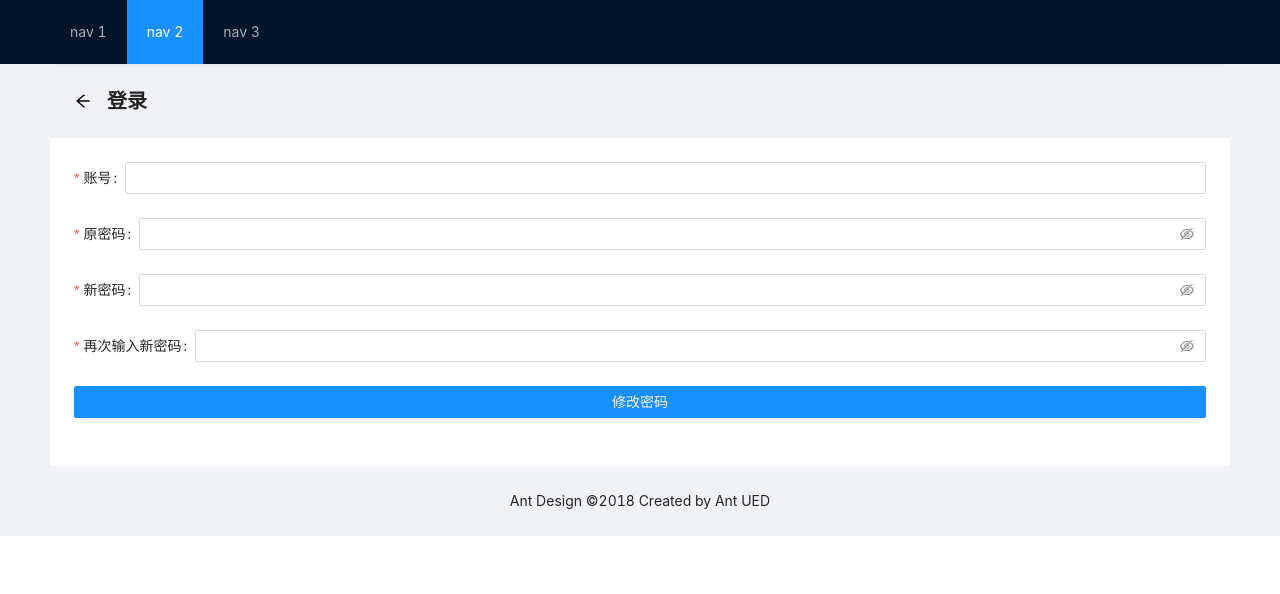
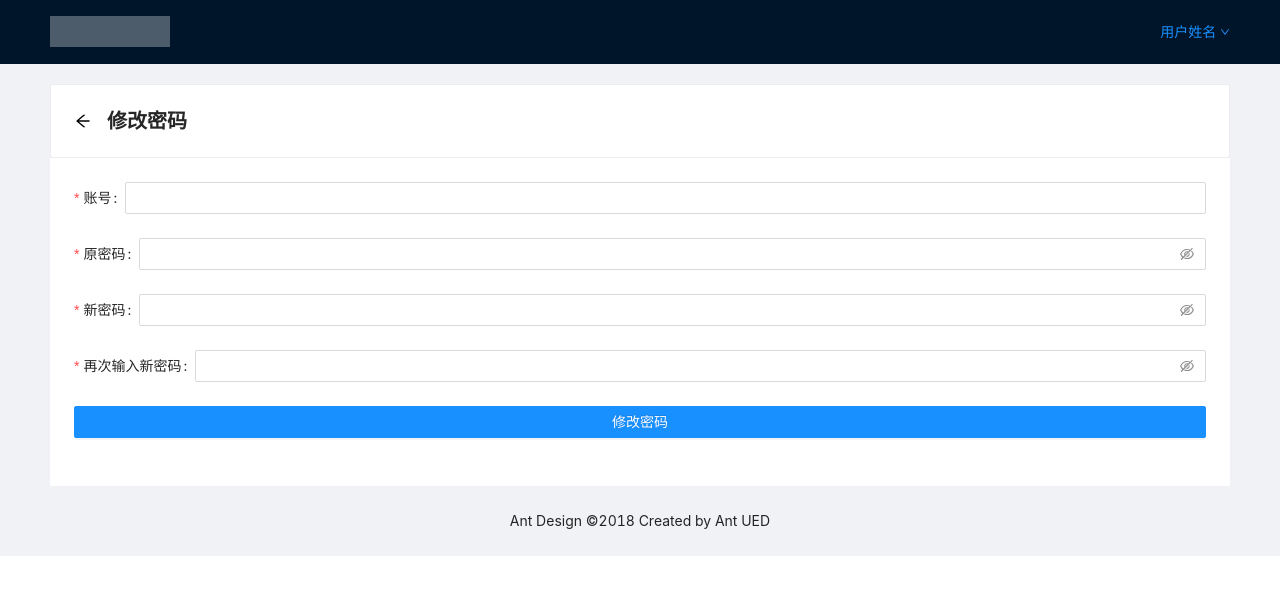
Before and after one commit to DF11G/exam, a React app: page /changePassword in a window 1280 px wide. Built offline with nearby package versions, Linux system fonts and the light colour scheme.

Commit message:
添加个人信息菜单

```diff
--- a/src/Pages/Components/Index/ChangePassword.css
+++ b/src/Pages/Components/Index/ChangePassword.css
@@ -1,7 +1,19 @@
+.changePassword {
+
+}
+
 .changePassword-form {
-
+  min-height: 280px;
+  padding: 24px;
+  background: #fff;
 }
 
 .changePassword-form-button {
   width: 100%;
 }
+
+.site-page-header {
+  margin-top: 20px;
+  border: 1px solid rgb(235, 237, 240);
+  background: #fff;
+}
--- a/src/Pages/Components/Index/ChangePassword.js
+++ b/src/Pages/Components/Index/ChangePassword.js
@@ -2,7 +2,7 @@ import React, { Component } from 'react'
 import "antd/dist/antd.css"
 import Axios from 'axios'
 import { withRouter } from "react-router-dom"
-import { Form, Input, Button } from 'antd';
+import { Form, Input, Button, PageHeader } from 'antd';
 import "./ChangePassword.css"
 
 
@@ -36,6 +36,12 @@ class ChangePassword extends Component {
 
   render() {
     return (
+      <div className="changePassword">
+        <PageHeader
+            className="site-page-header"
+            onBack={() => window.history.back()}
+            title="修改密码"
+        />
         <Form
           name="changePassword"
           onFinish={this.onFinish}
@@ -97,6 +103,7 @@ class ChangePassword extends Component {
           </Form.Item>
 
         </Form>
+      </div>
     );
   }
 
--- a/src/Pages/Components/Index/Login.css
+++ b/src/Pages/Components/Index/Login.css
@@ -1,6 +1,13 @@
-.login-form {
+.login {
 
 }
+
+.login-form {
+  min-height: 280px;
+  padding: 24px;
+  background: #fff;
+}
+
 .login-form-forgot {
   float: right;
 }
@@ -10,3 +17,8 @@
 .login-form-button {
   width: 100%;
 }
+.site-page-header {
+  margin-top: 20px;
+  border: 1px solid rgb(235, 237, 240);
+  background: #fff;
+}
--- a/src/Pages/Components/Index/Login.js
+++ b/src/Pages/Components/Index/Login.js
@@ -1,6 +1,6 @@
 import React, { Component } from 'react'
 import { withRouter } from "react-router-dom";
-import { Form, Input, Button, Checkbox } from 'antd';
+import { Form, Input, Button, Checkbox, PageHeader } from 'antd';
 import { UserOutlined, LockOutlined } from '@ant-design/icons';
 import "antd/dist/antd.css"
 import Axios from 'axios'
@@ -35,6 +35,12 @@ class Login extends Component {
 
     render() {
         return (
+          <div className="login">
+            <PageHeader
+                className="site-page-header"
+                backIcon="false"
+                title="登录"
+            />
             <Form
               name="login_login"
               className="login-form"
@@ -86,6 +92,7 @@ class Login extends Component {
                 Or <a href="register">立即注册!</a>
               </Form.Item>
             </Form>
+          </div>
           )
     }
 
--- a/src/Pages/Components/Index/Register.css
+++ b/src/Pages/Components/Index/Register.css
@@ -1,7 +1,19 @@
+.register {
+
+}
+
 .register-form {
-
+  min-height: 280px;
+  padding: 24px;
+  background: #fff;
 }
 
 .register-form-button {
   width: 100%;
 }
+
+.site-page-header {
+  margin-top: 20px;
+  border: 1px solid rgb(235, 237, 240);
+  background: #fff;
+}
--- a/src/Pages/Components/Index/Register.js
+++ b/src/Pages/Components/Index/Register.js
@@ -1,8 +1,8 @@
-import React, { Component, useState } from 'react'
+import React, { Component } from 'react'
 import "antd/dist/antd.css"
 import Axios from 'axios'
 import { withRouter } from "react-router-dom"
-import { Form, Input, Tooltip, Button, Select } from 'antd';
+import { Form, Input, Tooltip, Button, Select, PageHeader } from 'antd';
 import { QuestionCircleOutlined } from '@ant-design/icons';
 import "./Register.css"
 const { Option } = Select
@@ -38,6 +38,14 @@ class Register extends Component {
 
   render() {
     return (
+      <div className="register">
+
+        <PageHeader
+            className="site-page-header"
+            onBack={() => window.history.back()}
+            title="注册"
+        />
+
         <Form
           name="register"
           onFinish={this.onFinish}
@@ -123,6 +131,7 @@ class Register extends Component {
           </Form.Item>
 
         </Form>
+      </div>
     );
   }
 
--- /dev/null
+++ b/src/Pages/Components/userInfo/UserInfoMenu.js
@@ -0,0 +1,43 @@
+import React, { Component } from 'react'
+import { withRouter } from "react-router-dom";
+import { Menu, Dropdown } from 'antd';
+import { DownOutlined } from '@ant-design/icons';
+import "antd/dist/antd.css"
+
+class UserInfoMenu extends Component {
+
+    constructor(props) {
+        super(props)
+    }
+
+    menuList = (
+      <Menu>
+        <Menu.Item>
+          <a target="_blank" rel="noopener noreferrer" href="http://www.alipay.com/">
+            作答过的试卷
+          </a>
+        </Menu.Item>
+        <Menu.Item>
+          <a target="_blank" rel="noopener noreferrer" href="http://www.taobao.com/">
+            创建的试卷
+          </a>
+        </Menu.Item>
+        <Menu.Item danger onClick={() => {}}>登出</Menu.Item>
+      </Menu>
+    );
+
+    render() {
+        return (
+          <div className="login">
+            <Dropdown overlay={this.menuList}>
+              <a className="ant-dropdown-link" onClick={e => e.preventDefault()}>
+                用户姓名 <DownOutlined/>
+              </a>
+            </Dropdown>
+          </div>
+          )
+    }
+
+}
+
+export default withRouter(UserInfoMenu)
--- a/src/Pages/Page.css
+++ b/src/Pages/Page.css
@@ -3,17 +3,22 @@
   padding: 24px;
   background: #fff;
 }
-#components-layout-demo-top .logo {
+.logo {
   float: left;
   width: 120px;
   height: 31px;
   margin: 16px 24px 16px 0;
   background: rgba(255, 255, 255, 0.3);
 }
-.ant-row-rtl #components-layout-demo-top .logo {
+.page-menu {
+  float: right;
+}
+.ant-row-rtl .logo {
   float: right;
   margin: 16px 0 16px 24px;
 }
 .site-page-header {
+  margin-top: 20px;
   border: 1px solid rgb(235, 237, 240);
+  background: #fff;
 }
--- a/src/Pages/Page.js
+++ b/src/Pages/Page.js
@@ -7,6 +7,7 @@ import "antd/dist/antd.css"
 import Login from './Components/Index/Login'
 import Register from './Components/Index/Register'
 import ChangePassword from './Components/Index/ChangePassword'
+import UserInfoMenu from './Components/userInfo/UserInfoMenu'
 
 import './Page.css'
 
@@ -20,24 +21,12 @@ class Page extends Component {
                     <Layout className="layout">
                         <Header>
                             <div className="logo" />
-                        <Menu theme="dark" mode="horizontal" defaultSelectedKeys={['2']}>
-                            <Menu.Item key="1">nav 1</Menu.Item>
-                            <Menu.Item key="2">nav 2</Menu.Item>
-                            <Menu.Item key="3">nav 3</Menu.Item>
-                        </Menu>
+                            <div className="page-menu">
+                                <UserInfoMenu></UserInfoMenu>
+                            </div>
                         </Header>
                         <Content style={{ padding: '0 50px' }}>
-                        {/* <Breadcrumb style={{ margin: '16px 0' }}>
-                            <Breadcrumb.Item><a href="register">Home</a></Breadcrumb.Item>
-                            <Breadcrumb.Item><a href="register">List</a></Breadcrumb.Item>
-                            <Breadcrumb.Item><a href="register">App</a></Breadcrumb.Item>
-                        </Breadcrumb> */}
-                        <PageHeader
-                            className="site-page-header"
-                            onBack={() => null}
-                            title="登录"
-                        />
-                        <div className="site-layout-content">
+                            <div>
                                 <Switch>
                                     <Route
                                         path='/login' component={Login}
```
Lines whose indentation alone changed are shown as unchanged.
